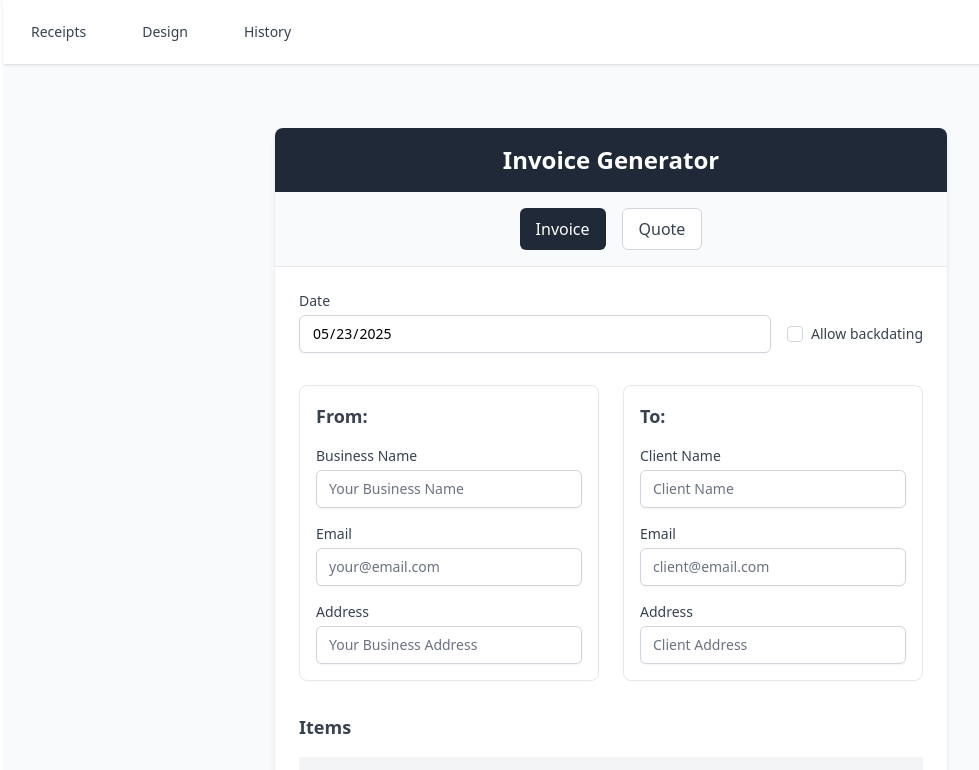
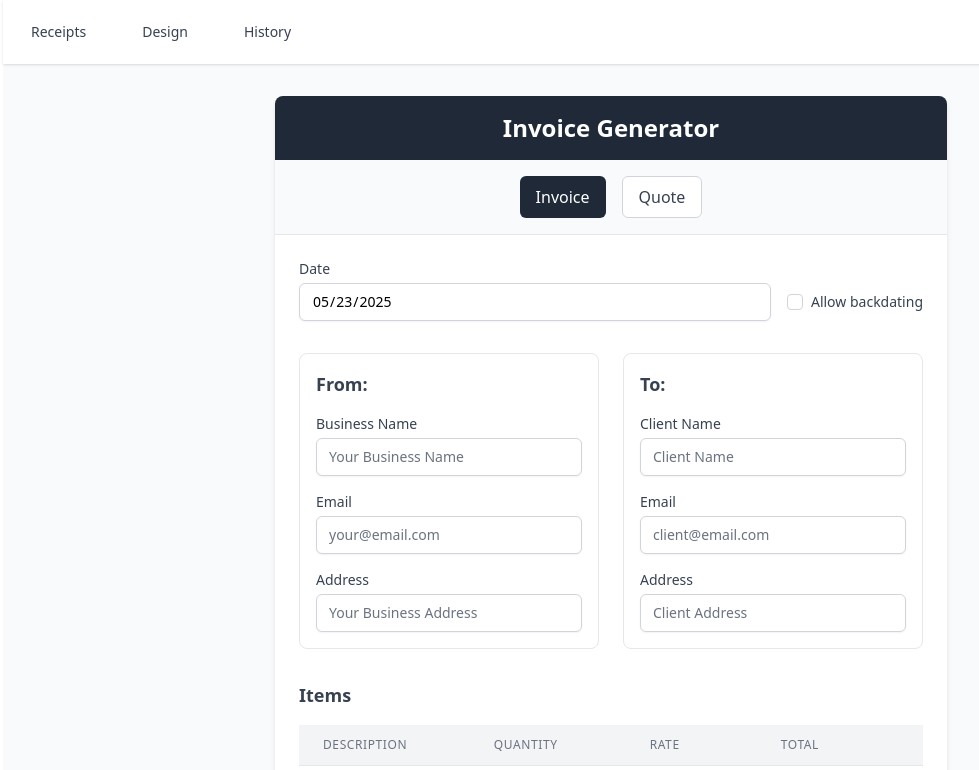
Before and after one commit to iancallo1/recieptly, a Vue app: page /receipts in a window 1280 px wide. Shown: the top 770 px of the page, without its empty margins (29-1008 px from the left). Built offline with nearby package versions, Linux system fonts and the light colour scheme.

Commit message:
UPDATE: Fixed routing issue for history page!

```diff
--- a/src/App.vue
+++ b/src/App.vue
@@ -1,10 +1,15 @@
 <script setup>
-import Index from './pages/index.vue'
+import Header from './pages/header.vue'
+import Footer from './pages/footer.vue'
 </script>
 
 <template>
-  <div class="w-full min-h-screen bg-gray-50">
-    <Index />
+  <div class="w-full min-h-screen bg-gray-50 flex flex-col">
+    <Header />
+    <main class="flex-grow">
+      <router-view />
+    </main>
+    <Footer />
   </div>
 </template>
 
```
